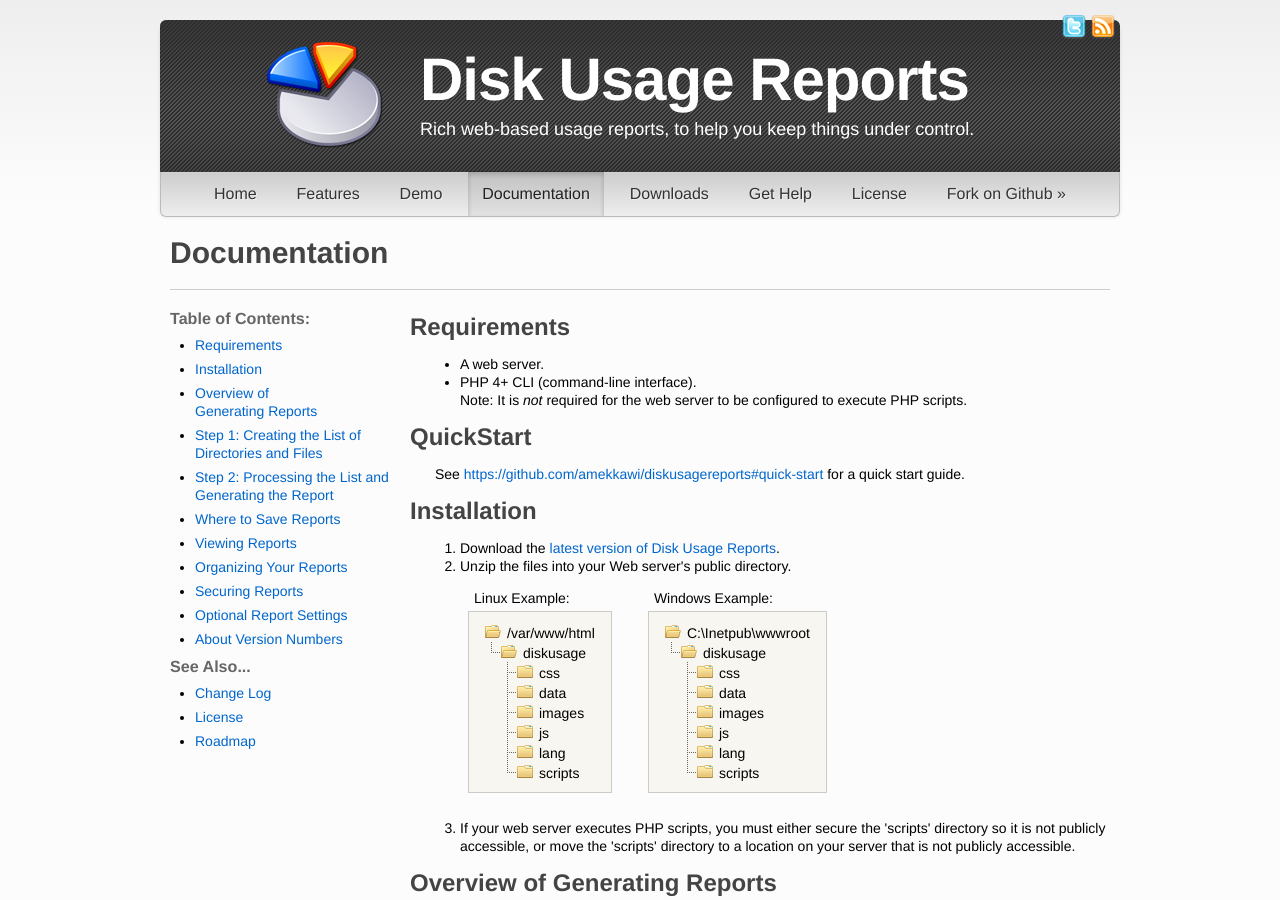
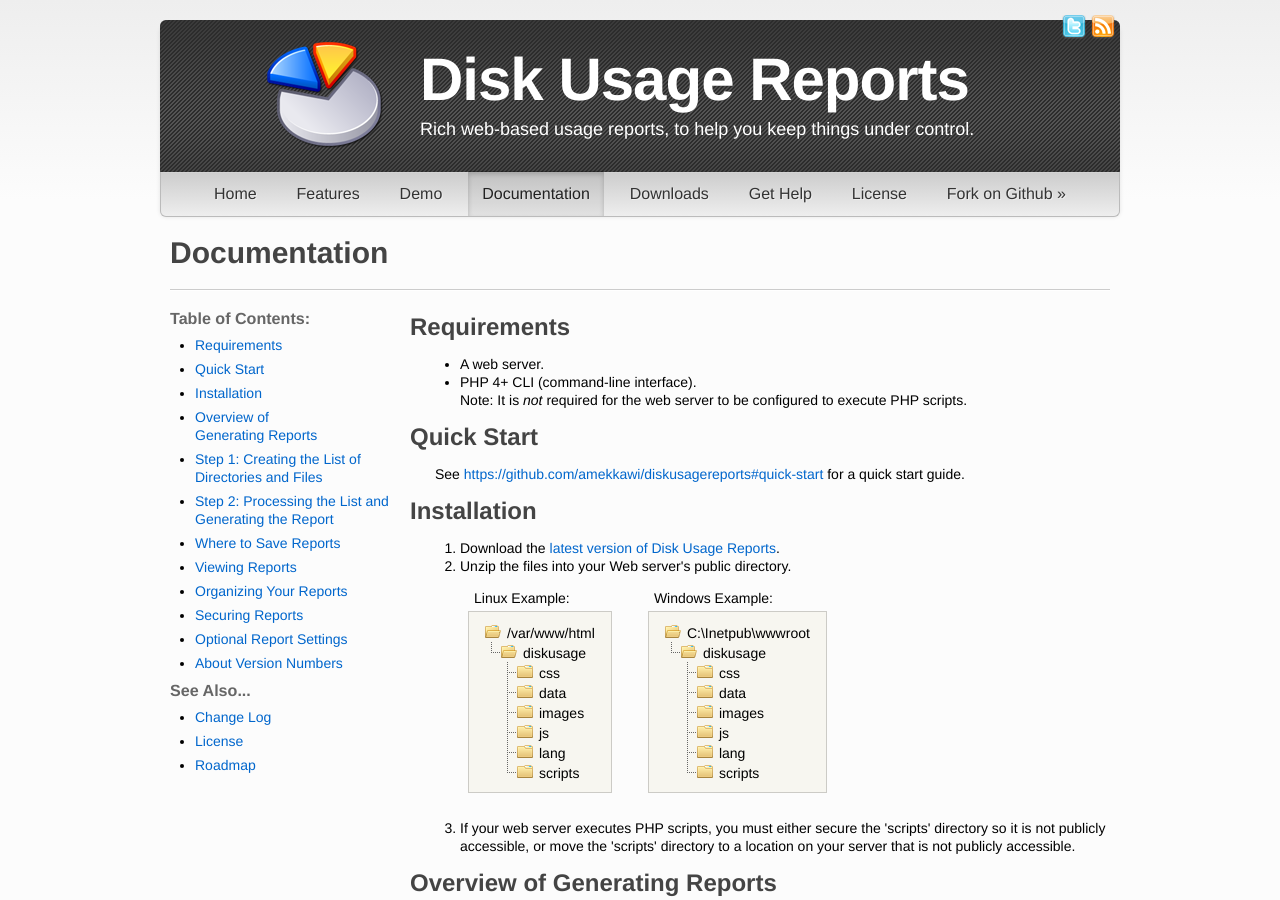
Before and after one commit to amekkawi/diskusagereports, a Jekyll site: the page built from docs/index.html, in a window 1280 px wide and 900 px high. Built offline with Jekyll 4.4.1, drawn with Linux system fonts in a browser that asks for light colours; nearby versions of some CDN libraries.

Commit message:
Fixes to the quick start changes.

```diff
--- a/docs/index.html
+++ b/docs/index.html
@@ -12,6 +12,7 @@
 			<p class="toc-header">Table of Contents:</p>
 			<ul>
 				<li><a href="#Requirements">Requirements</a></li>
+				<li><a href="#QuickStart">Quick Start</a></li>
 				<li><a href="#Installation">Installation</a></li>
 				<li><a href="#Overview">Overview of Generating&nbsp;Reports</a></li>
 				<li><a href="#Step1">Step 1: Creating the List of Directories and Files</a></li>
@@ -41,7 +42,7 @@
 	Note: It is <em>not</em> required for the web server to be configured to execute PHP scripts.</li>
 </ul>
 </div>
-<h2 id="QuickStart">QuickStart <a class="topjump" href="#TOC">&uarr;Top</a></h2>
+<h2 id="QuickStart">Quick Start <a class="topjump" href="#TOC">&uarr;Top</a></h2>
 <div class="indent">
 	<p>See <a href="https://github.com/amekkawi/diskusagereports#quick-start">https://github.com/amekkawi/diskusagereports#quick-start</a> for a quick start guide.</p>
 </div>
```
